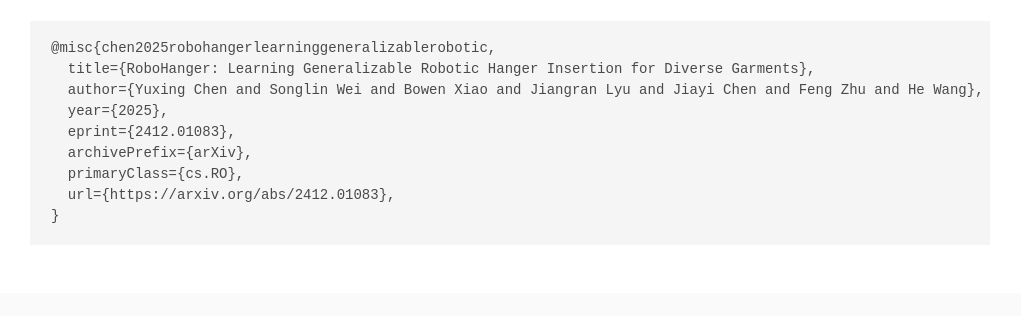
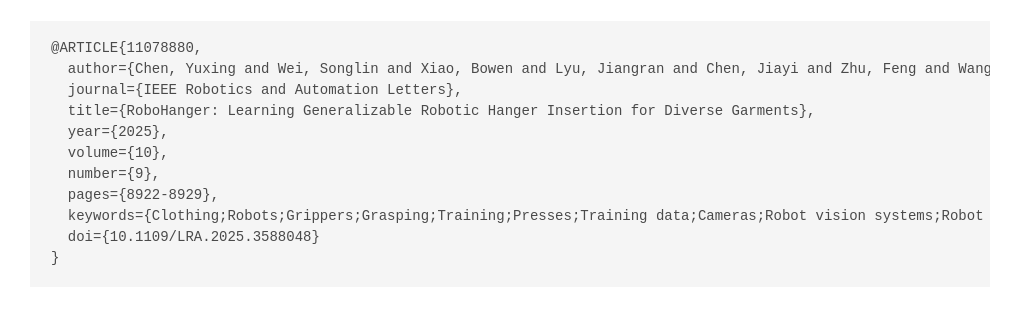
Before and after one commit to PKU-EPIC/RoboHanger, a plain HTML site: page index.html in a window 1280 px wide. Shown: the part 3797-4113 px from the top of the page, without its empty margins (130-1151 px from the left). Drawn offline with nearby package versions, Linux system fonts and the light colour scheme; some icons are missing; a web font is replaced by a local one.

Commit message:
update bibtex

```diff
--- a/index.html
+++ b/index.html
@@ -356,14 +356,16 @@
   <div class="container is-max-desktop content">
     <h2 class="title">BibTeX</h2>
 
-<pre><code>@misc{chen2025robohangerlearninggeneralizablerobotic,
+<pre><code>@ARTICLE{11078880,
+  author={Chen, Yuxing and Wei, Songlin and Xiao, Bowen and Lyu, Jiangran and Chen, Jiayi and Zhu, Feng and Wang, He},
+  journal={IEEE Robotics and Automation Letters},
   title={RoboHanger: Learning Generalizable Robotic Hanger Insertion for Diverse Garments},
-  author={Yuxing Chen and Songlin Wei and Bowen Xiao and Jiangran Lyu and Jiayi Chen and Feng Zhu and He Wang},
   year={2025},
-  eprint={2412.01083},
-  archivePrefix={arXiv},
-  primaryClass={cs.RO},
-  url={https://arxiv.org/abs/2412.01083},
+  volume={10},
+  number={9},
+  pages={8922-8929},
+  keywords={Clothing;Robots;Grippers;Grasping;Training;Presses;Training data;Cameras;Robot vision systems;Robot kinematics;Bimanual manipulation;deep learning in grasping and manipulation;deep learning for visual perception},
+  doi={10.1109/LRA.2025.3588048}
 }</code></pre>
 
   </div>
```
